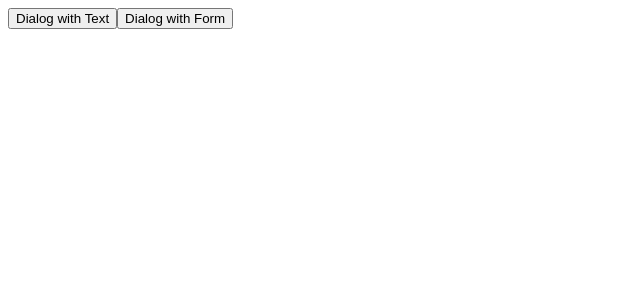
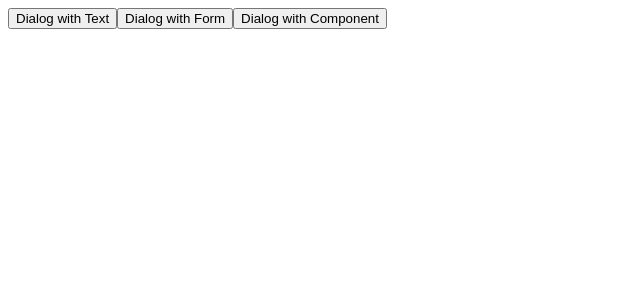
Before and after one commit to Senali-perera/TypeScript_Angular_Assignment, an Angular app in the folder assignment2/: page / in a window 1280 px wide. Shown: the top 300 px of the page, without its empty margins (0-640 px from the left). Built offline with nearby package versions, Linux system fonts and the light colour scheme.

Commit message:
Added a demonstration button for Dialog with a Component

```diff
--- a/assignment2/src/app/app.component.html
+++ b/assignment2/src/app/app.component.html
@@ -1,5 +1,6 @@
 <button (click)="openDialog(dialogTemplateWithText, {title: 'Dialog Title', buttonText: 'Close'})">Dialog with Text</button>
 <button (click)="openDialog(dialogTemplateWithForm, {title: 'Login', buttonText: 'Submit'})">Dialog with Form</button>
+<button (click)="openDialog(dialogTemplateWithComponent, {title: 'Component Title', buttonText: 'OK'})">Dialog with Component</button>
 
 <ng-template #dialogTemplateWithText>
   <div>Dialog box with description</div>
@@ -15,3 +16,7 @@
     </form>
   </div>
 </ng-template>
+
+<ng-template #dialogTemplateWithComponent>
+  <app-test/>
+</ng-template>
--- a/assignment2/src/app/app.component.ts
+++ b/assignment2/src/app/app.component.ts
@@ -4,6 +4,7 @@ import {RouterOutlet} from '@angular/router';
 import {DialogComponent} from "./components/dialog/view/dialog.component";
 import {DialogService} from "./components/dialog/service/dialog-service.service";
 import {OptionType} from "./components/dialog/utils/types";
+import {TestComponent} from "./components/test/test.component";
 
 /*
 * App Component
@@ -13,7 +14,7 @@ import {OptionType} from "./components/dialog/utils/types";
 @Component({
   selector: 'app-root',
   standalone: true,
-  imports: [CommonModule, RouterOutlet, DialogComponent],
+  imports: [CommonModule, RouterOutlet, DialogComponent, TestComponent],
   templateUrl: './app.component.html',
   styleUrl: './app.component.css'
 })
--- /dev/null
+++ b/assignment2/src/app/components/test/test.component.html
@@ -0,0 +1,2 @@
+<strong>Test Component</strong>
+<p>Demonstration for displaying a Dialog box with an Angular component</p>
```
Also changed, not shown: assignment2/src/app/components/test/test.component.ts (added, +15 -0 lines), assignment2/src/app/components/test/test.component.css (added).
